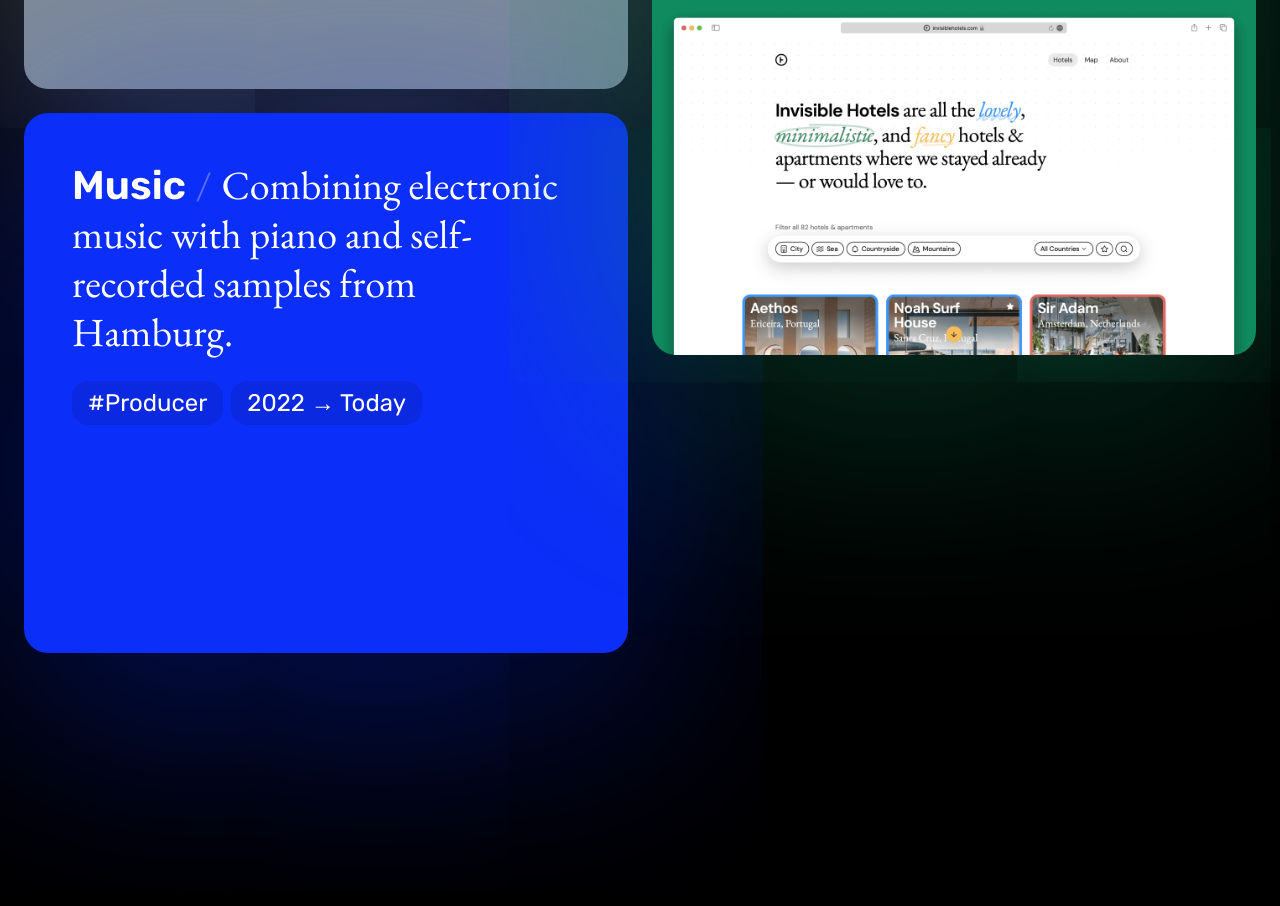
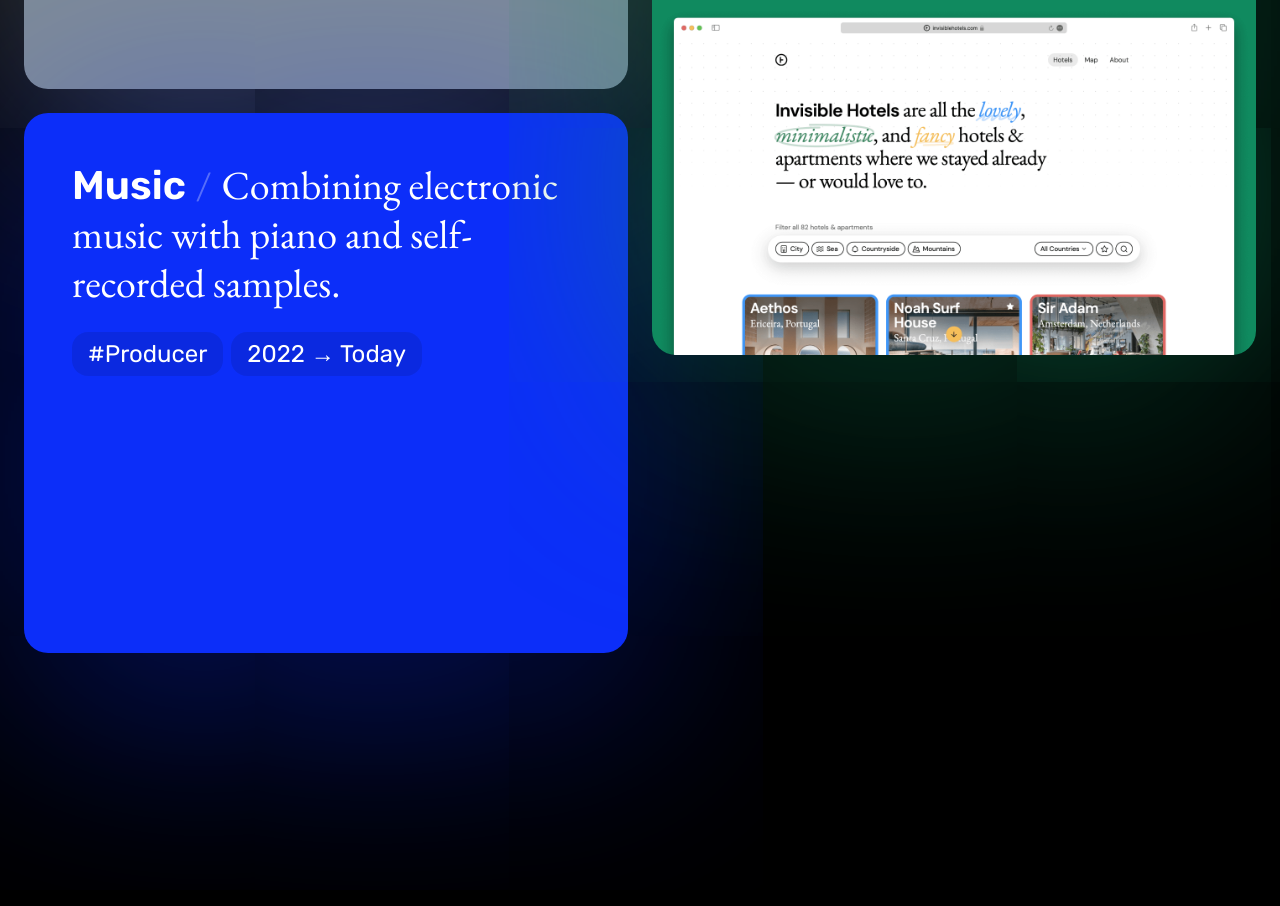
Before and after one commit to tilmx/tilman.io, an Astro site: page / in a window 1280 px wide. Shown: the part 2413-3319 px from the top of the page. Built offline with nearby package versions, Linux system fonts and the light colour scheme; Astro itself is replaced by a stand-in of ours.

Commit message:
fix: restore favicon for safari

```diff
--- a/src/layouts/Layout.astro
+++ b/src/layouts/Layout.astro
@@ -18,6 +18,7 @@
 	<head>
 		<meta charset="UTF-8" />
 		<meta name="viewport" content="width=device-width" />
+		<link rel="icon" type="image/png" href="/favicon.png" />
 		<link rel="icon" type="image/svg+xml" href="/favicon.svg" />
 		<title>{title}</title>
 		{description && <meta name="description" content={description} />}
--- a/src/pages/index.astro
+++ b/src/pages/index.astro
@@ -72,7 +72,7 @@
 					years="2022 → Today"
 					title="Music"
 					role="#Producer"
-					description="Combining electronic music with piano and self-recorded samples from Hamburg."
+					description="Combining electronic music with piano and self-recorded samples."
 					color="#0C2EF9"
 				/>
 			</div>
```
Also changed, not shown: public/favicon.png (added), public/favicon.svg.
